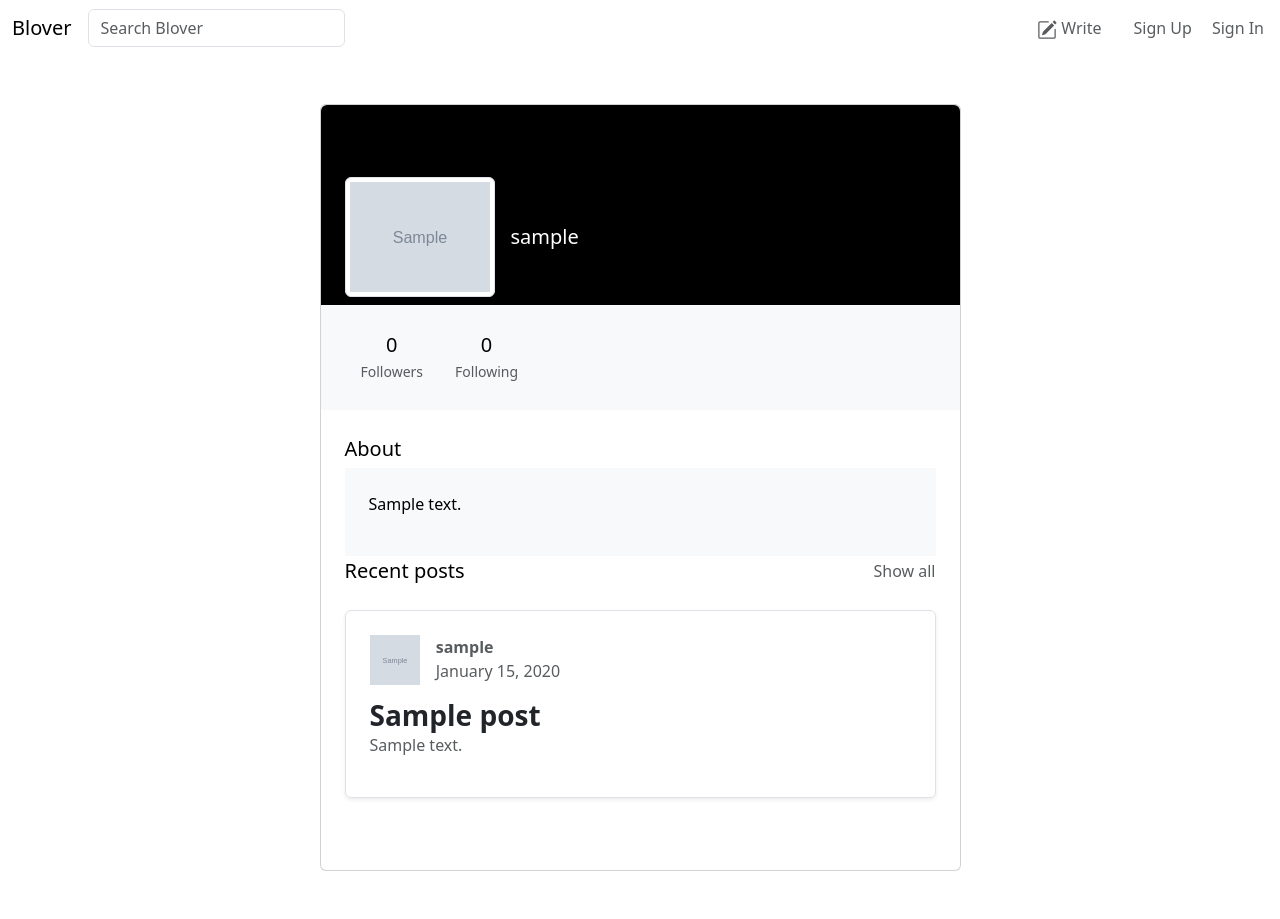
After one commit to ManOfPoco/Django-Blog, a Django app: a page that uses django_blog/templates/base.html in a window 1280 px wide. The commit adds this page. Run offline with Django 4.2, Linux system fonts and the light colour scheme; tables that the repository leaves empty hold one stand-in row (values such as "Sample post"); grey boxes marked "Sample" are stand-in pictures.

Commit message:
Add: user profile view, url, template; Fixed: displaying username in the home template

```diff
--- a/django_blog/templates/base.html
+++ b/django_blog/templates/base.html
@@ -62,11 +62,11 @@
 
                     {% if user.is_authenticated %}
                     <li class="nav-item">
-                        <a class="nav-link text-muted" style="padding-right: 4px" href="#">{{request.user.username}}</a>
+                        <a class="nav-link text-muted" style="padding-right: 4px" href="{% url 'users:profile' request.user.profile.slug %}">{{request.user.username}}</a>
                     </li>
 
                     <div class="dropdown">
-                        <a class="nav-link dropdown-toggle text-muted" href="#" role="button" data-bs-toggle="dropdown"
+                        <a class="nav-link dropdown-toggle text-muted" href="{% url 'users:profile' request.user.profile.slug %}" role="button" data-bs-toggle="dropdown"
                             aria-expanded="false">
                             <img src="{{request.user.profile.image.url}}" width="30" height="30" alt="profile">
                         </a>
--- a/django_blog/templates/home.html
+++ b/django_blog/templates/home.html
@@ -34,7 +34,7 @@
             </div>
             <div class="col-md-7 col-9">
                 <a href="#" class='text-muted'>
-                    <h5>{{ post.author.first_name }}{% if post.author.last_name %}{{ post.author.last_name }}{% endif %}</h5>
+                    <h5>{{ post.author.username }}</h5>
                 </a>
                 <p class='text-muted'>{{ post.last_updated|date:'F d, o' }}</p>
             </div>
--- /dev/null
+++ b/django_blog/users/templates/users/profile.html
@@ -0,0 +1,92 @@
+{% extends 'base.html' %}
+{% load static %}
+
+{% block title %}{{request.user.username}}{% endblock title %}
+
+{% block content %}
+
+
+<section class="h-100 gradient-custom-2">
+    <div class="container py-5 h-100">
+        <div class="row d-flex justify-content-center align-items-center h-100">
+            <div class="col col-lg-9 col-xl-7">
+                <div class="card">
+                    <div class="rounded-top text-white d-flex flex-row" style="background-color: #000; height:200px;">
+                        <div class="ms-4 mt-5 d-flex flex-column" style="width: 150px;">
+                            <img src="{{profile.image.url}}" alt="Generic placeholder image"
+                                class="img-fluid img-thumbnail mt-4 mb-2"
+                                style="width: 150px; height: 120px; z-index: 2;">
+                        </div>
+                        <div class="ms-3" style="margin-top: 120px;">
+                            <div style='float: left;'>
+                                <h5>{{ profile.user.username }}</h5>
+                            </div>
+
+                        </div>
+                    </div>
+
+                    <div class="p-4 text-black" style="background-color: #f8f9fa;">
+                        {% if request.user.username == profile.user.username %}
+                            <div style='float: left;'>
+                                <a href='#'><button class="btn btn-outline-dark" data-mdb-ripple-color="dark"
+                                style="z-index: 1;">Edit profile</button></a>
+                            </div>
+                            <div class="d-flex justify-content-end text-center py-1">
+                        {% else %}
+                            <div class="d-flex text-center py-1">
+                        {% endif %}
+                                <a href='#' class='text-reset'><div class="px-3">
+                                    <p class="mb-1 h5">0</p>
+                                    <p class="small text-muted mb-0">Followers</p>
+                                </div></a>
+                                <a href='#' class='text-reset'><div class="px-3">
+                                    <p class="mb-1 h5">0</p>
+                                    <p class="small text-muted mb-0">Following</p>
+                                </div></a>
+                            </div>
+                    </div>
+
+                    <div class="card-body p-4 text-black">
+                        <div class="mb-5">
+                            {% if profile.about %}
+                            <p class="lead fw-normal mb-1">About</p>
+                            <div class="p-4" style="background-color: #f8f9fa;">
+                                <p>{{profile.about}}</p>
+                            </div>
+                        {% endif %}
+                        {% if post %}
+                        <div class="d-flex justify-content-between align-items-center mb-4">
+                            <p class="lead fw-normal mb-0">Recent posts</p>
+                            <p class="mb-0"><a href="#" class="text-muted">Show all</a></p>{% endif %}
+                        </div>
+                        {% for post in post %}
+                        <div class="body-center">
+                            <div class="row g-0 border rounded overflow-hidden flex-md-row mb-4 shadow-sm h-md-250 position-relative">
+                                <div class="col p-4 d-flex flex-column position-static">
+                                    <a href="{% url 'users:profile' post.author.profile.slug %}" class='text-muted'>
+                                        <div class='app_top'>
+                                            <img src="{{ post.author.profile.image.url }}" alt="photo" width="50" height="50" style="float: left;">
+                                            <p><span style='font-weight: bold; padding: 5px 3% 5px;'>{{ post.author.username }}</span><br><span class='text-muted', style='padding: 5px 3% 5px;'>{{ post.date_create|date:'F d, o' }}</span></p></a>
+                                        </div>
+                                        <a href="{% url 'blog:blog_detail' post.slug post.id %}" class='text-muted'><h3 class='mb-0 fw-bold text-dark'>{{ post.title|truncatewords:50 }}</h3>
+                                        <p class="card-text mb-auto">{{post.body|linebreaks|truncatewords:30}}</p>
+                                        {% if post.body|wordcount > 30 %}
+                                            <span class='text-primary'>Continue reading</span>
+                                        {% endif %}
+                                    </a>
+                                </div>
+                            </div>
+                        </div>
+                        {% endfor %}
+                            </div>
+                        </div>
+                        </div>
+                    </div>
+                </div>
+            </div>
+        </div>
+    </div>
+
+</section>
+
+{% endblock content %}
--- a/django_blog/users/urls.py
+++ b/django_blog/users/urls.py
@@ -19,4 +19,6 @@ urlpatterns = [
         form_class=UserAuthenticationForm,
     ), name='sign-in'),
     path('logout/', auth_views.LogoutView.as_view(next_page='/'), name='logout'),
+
+    path('<slug:slug>/profile', views.ProfileView.as_view(), name='profile'),
 ]
--- a/django_blog/users/views.py
+++ b/django_blog/users/views.py
@@ -1,13 +1,17 @@
-from django.shortcuts import render
-from django.urls import reverse_lazy
+from django.shortcuts import render, redirect, get_object_or_404
+from django.urls import reverse_lazy, reverse
 
 from django.core.paginator import Paginator
 
-from django.views.generic import CreateView
+from django.views.generic import CreateView, TemplateView
 
 from .forms import (
     MyUserCreationForm,
 )
+
+from .models import Profile
+from blog.models import Post
+
 
 
 class SignUpView(CreateView):
@@ -18,3 +22,22 @@ class SignUpView(CreateView):
     def form_valid(self, form: MyUserCreationForm):
         form.save()
         return super().form_valid(form)
+
+
+class ProfileView(TemplateView):
+    template_name = 'users/profile.html'
+
+    def test_func(self):
+        return self.request.user.is_authenticated
+
+    def get_context_data(self, **kwargs):
+        context = super().get_context_data(**kwargs)
+
+        profile = get_object_or_404(Profile, slug=self.kwargs['slug'])
+        context["profile"] = profile
+
+        post = Post.objects.filter(
+            author=profile.user).order_by('-date_create')[:3]
+        context["post"] = post
+
+        return context
```
